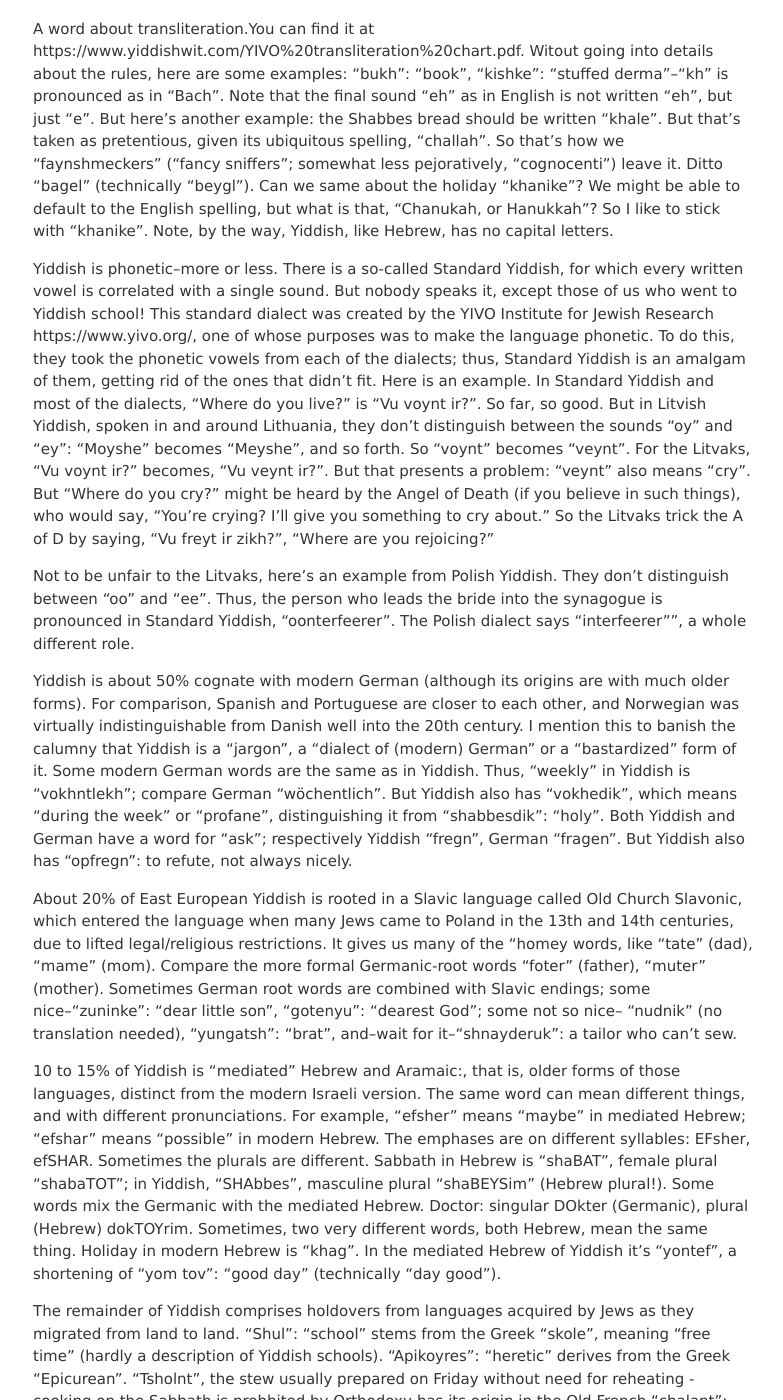
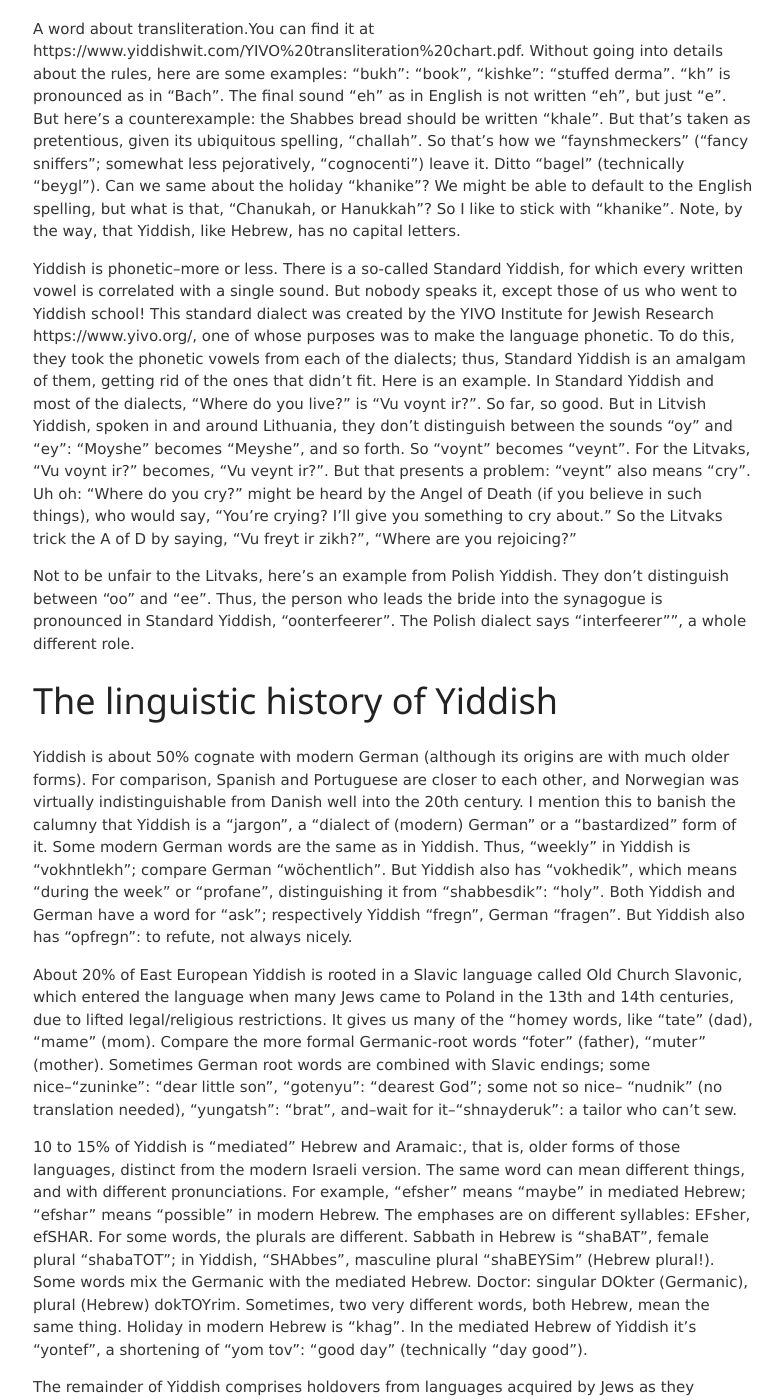
Before and after one commit to jvmallow/jvmallow.github.io, a Jekyll site: the page built from _posts/2025-05-31-Yiddish.md, in a window 1280 px wide and 1400 px high, scrolled down 1002 px. Shown: the whole window, without its empty margins (247-1030 px from the left). Built offline with Jekyll 4.4.1, drawn with Linux system fonts in a browser that asks for light colours; a script that is not in the unit is left out; some of the changed text lies outside the part shown.

Commit message:
Update 2025-05-31-Yiddish.md

```diff
--- a/_posts/2025-05-31-Yiddish.md
+++ b/_posts/2025-05-31-Yiddish.md
@@ -13,28 +13,26 @@ Currently it finds a resurgence in places as distant as America and Australia. T
 
 While Yiddish is not my native language, my immigrant grandparents convinced my American parents to send me to afternoon Yiddish school, in lieu of Hebrew school. I started at nine years old, fell in love with the language and culture, and twelve years later earned a Bachelor of Jewish Literature degree. The love affair is stronger than ever.
 
-
 # The structure of Yiddish
 
 Yiddish is written in the Hebrew alphabet. But the letter designations are not the same as in Hebrew. To put it simply, Hebrew  "has no vowels"; that is, vowel sounds are either written as diacritical marks above, below,or next to letters, or not written at all, for readers who can deduce the vowel sounds from clues in the consonants.  Yiddish on the other hand, like all Indo-European languages, has letters ascribed to vowels just as to consonants. The four letters aleph א, vov ו, yud י, ayin ע, and their combinations provide the vowel sounds: aleph- ah or uh; vov- oo; yud- ee; ayin- eh; vov yud- oy; two yuds- ey (like hey) or ay (like bayou). It's slightly more complicated, but this will do for the moment.
 
-A word about transliteration.You can find it at https://www.yiddishwit.com/YIVO%20transliteration%20chart.pdf.  Witout going into details about the rules, here are some examples: "bukh": "book", "kishke": "stuffed derma"--"kh" is pronounced as in "Bach". Note that the final sound "eh" as in English is not written "eh", but just "e". But here's another example: the Shabbes bread should be written "khale". But that's taken as pretentious, given its ubiquitous spelling, "challah". So that's how we "faynshmeckers" ("fancy sniffers"; somewhat less pejoratively, "cognocenti") leave it.  Ditto "bagel" (technically "beygl"). Can we same about the holiday "khanike"? We might be able to default to the English spelling, but what is that, "Chanukah, or Hanukkah"? So I like to stick with "khanike". Note, by the way, Yiddish, like Hebrew, has no capital letters.
+A word about transliteration.You can find it at https://www.yiddishwit.com/YIVO%20transliteration%20chart.pdf.  Without going into details about the rules, here are some examples: "bukh": "book", "kishke": "stuffed derma". "kh" is pronounced as in "Bach". The final sound "eh" as in English is not written "eh", but just "e". But here's a counterexample: the Shabbes bread should be written "khale". But that's taken as pretentious, given its ubiquitous spelling, "challah". So that's how we "faynshmeckers" ("fancy sniffers"; somewhat less pejoratively, "cognocenti") leave it.  Ditto "bagel" (technically "beygl"). Can we same about the holiday "khanike"? We might be able to default to the English spelling, but what is that, "Chanukah, or Hanukkah"? So I like to stick with "khanike". Note, by the way, that Yiddish, like Hebrew, has no capital letters.
 
-Yiddish is phonetic--more or less. There is a so-called Standard Yiddish, for which every written vowel is correlated with a single sound. But nobody speaks it, except those of us who went to Yiddish school! This standard dialect was created by the YIVO Institute for Jewish Research https://www.yivo.org/, one of whose purposes was to make the language phonetic. To do this, they took the phonetic vowels from each of the dialects; thus, Standard Yiddish is an amalgam of them, getting rid of the ones that didn't fit. Here is an example. In Standard Yiddish and most of the dialects, "Where do you live?" is "Vu voynt ir?". So far, so good. But in Litvish Yiddish, spoken in and around Lithuania, they don't distinguish between the sounds "oy" and "ey": "Moyshe" becomes "Meyshe", and so forth. So "voynt" becomes "veynt". For the Litvaks, "Vu voynt ir?" becomes, "Vu veynt ir?". But that presents a problem: "veynt" also means "cry". But "Where do you cry?" might be heard by the Angel of Death (if you believe in such things), who would say, "You're crying? I'll give you something to cry about." So the Litvaks trick the A of D by saying, "Vu freyt ir zikh?", "Where are you rejoicing?"
+Yiddish is phonetic--more or less. There is a so-called Standard Yiddish, for which every written vowel is correlated with a single sound. But nobody speaks it, except those of us who went to Yiddish school! This standard dialect was created by the YIVO Institute for Jewish Research https://www.yivo.org/, one of whose purposes was to make the language phonetic. To do this, they took the phonetic vowels from each of the dialects; thus, Standard Yiddish is an amalgam of them, getting rid of the ones that didn't fit. Here is an example. In Standard Yiddish and most of the dialects, "Where do you live?" is "Vu voynt ir?". So far, so good. But in Litvish Yiddish, spoken in and around Lithuania, they don't distinguish between the sounds "oy" and "ey": "Moyshe" becomes "Meyshe", and so forth. So "voynt" becomes "veynt". For the Litvaks, "Vu voynt ir?" becomes, "Vu veynt ir?". But that presents a problem: "veynt" also means "cry". Uh oh: "Where do you cry?" might be heard by the Angel of Death (if you believe in such things), who would say, "You're crying? I'll give you something to cry about." So the Litvaks trick the A of D by saying, "Vu freyt ir zikh?", "Where are you rejoicing?"
 
 Not to be unfair to the Litvaks, here's an example from Polish Yiddish. They don't distinguish between "oo" and "ee". Thus, the person who leads the bride into the synagogue is pronounced in Standard Yiddish, "oonterfeerer". The Polish dialect says "interfeerer"", a whole different role.
+
+# The linguistic history of Yiddish
 
 Yiddish is about 50% cognate with modern German (although its origins are with much older forms). For comparison, Spanish and Portuguese are closer to each other, and Norwegian was virtually indistinguishable from Danish well into the 20th century. I mention this to banish the calumny that Yiddish is a "jargon", a "dialect of (modern) German" or a "bastardized" form of it. Some modern German words are the same as in Yiddish. Thus, "weekly" in Yiddish is "vokhntlekh"; compare German "wöchentlich". But Yiddish also has "vokhedik", which means "during the week" or "profane", distinguishing it from "shabbesdik": "holy". Both Yiddish and German have a word for "ask"; respectively Yiddish "fregn", German "fragen". But Yiddish also has "opfregn": to refute, not always nicely.
 
 About 20% of East European Yiddish is rooted in a Slavic language called Old Church Slavonic, which entered the language when many Jews came to Poland in the 13th and 14th centuries, due to lifted legal/religious restrictions.  It gives us many of the "homey words, like "tate" (dad), "mame" (mom). Compare the more formal Germanic-root words "foter" (father), "muter" (mother).   Sometimes German root words are combined with Slavic endings; some nice--"zuninke": "dear little son", "gotenyu": "dearest God"; some not so nice-- "nudnik" (no translation needed), "yungatsh": "brat", and--wait for it--"shnayderuk": a tailor who can't sew.
 
-10 to 15% of Yiddish is "mediated" Hebrew and Aramaic:, that is, older forms of those languages, distinct from the modern Israeli version. The same word can mean different things, and with different pronunciations. For example, "efsher" means "maybe" in mediated Hebrew; "efshar" means "possible" in modern Hebrew. The emphases are on different syllables: EFsher, efSHAR. Sometimes the plurals are different. Sabbath in Hebrew is "shaBAT", female plural "shabaTOT"; in Yiddish, "SHAbbes", masculine plural "shaBEYSim" (Hebrew plural!).  Some words mix the Germanic with the mediated Hebrew. Doctor: singular DOkter (Germanic), plural (Hebrew) dokTOYrim. Sometimes, two very different words, both Hebrew, mean the same thing. Holiday in modern Hebrew is "khag". In the mediated Hebrew of Yiddish it's "yontef", a shortening of "yom tov": "good day"  (technically "day good").
+10 to 15% of Yiddish is "mediated" Hebrew and Aramaic:, that is, older forms of those languages, distinct from the modern Israeli version. The same word can mean different things, and with different pronunciations. For example, "efsher" means "maybe" in mediated Hebrew; "efshar" means "possible" in modern Hebrew. The emphases are on different syllables: EFsher, efSHAR. For some words, the plurals are different. Sabbath in Hebrew is "shaBAT", female plural "shabaTOT"; in Yiddish, "SHAbbes", masculine plural "shaBEYSim" (Hebrew plural!).  Some words mix the Germanic with the mediated Hebrew. Doctor: singular DOkter (Germanic), plural (Hebrew) dokTOYrim. Sometimes, two very different words, both Hebrew, mean the same thing. Holiday in modern Hebrew is "khag". In the mediated Hebrew of Yiddish it's "yontef", a shortening of "yom tov": "good day"  (technically "day good").
 
 The remainder of Yiddish comprises holdovers from languages acquired by Jews as they migrated from land to land.  "Shul": "school" stems from the Greek "skole", meaning "free time" (hardly a description of Yiddish schools). "Apikoyres": "heretic" derives from the Greek "Epicurean". "Tsholnt", the stew usually prepared on Friday without need for reheating - cooking on the Sabbath is prohbited by Orthodoxy-has its origin in the Old French "chalant": "heating". (My wife Ann, a scholar of Old French, discovered this.)
 
-English, like Yiddish, traces its roots to several languages: mostly Anglo-Saxon and Norman French. The former, spoken by the earlier inhabitants, gives us the homey words like "house (no pun intended); the latter, spoken by the Norman conquerors of 1066, tends to give us the fancier words, like "residence".
+For a comparison, English, like Yiddish, traces its roots to several languages, mostly Anglo-Saxon and Norman French. The former, spoken by the earlier inhabitants, gives us the homey words like "house (no pun intended); the latter, spoken by the Norman conquerors of 1066, tends to give us the fancier words, like "residence".
 
 One more thing: the mediated Hebrew and Aramaic words are left with their traditional spelling, which is not phonetic in Yiddish--unless you're a Soviet Communist. Intent on removing any remnant of religion, they chose to "phoneticize" the Hebrew/Aramiaic words.
-
-# The history of Yiddish
-Yiddish is over 1,000 years old. It represents the history of East European Jewry, and finds a resurgence in places as distant as America and Australia.
```
